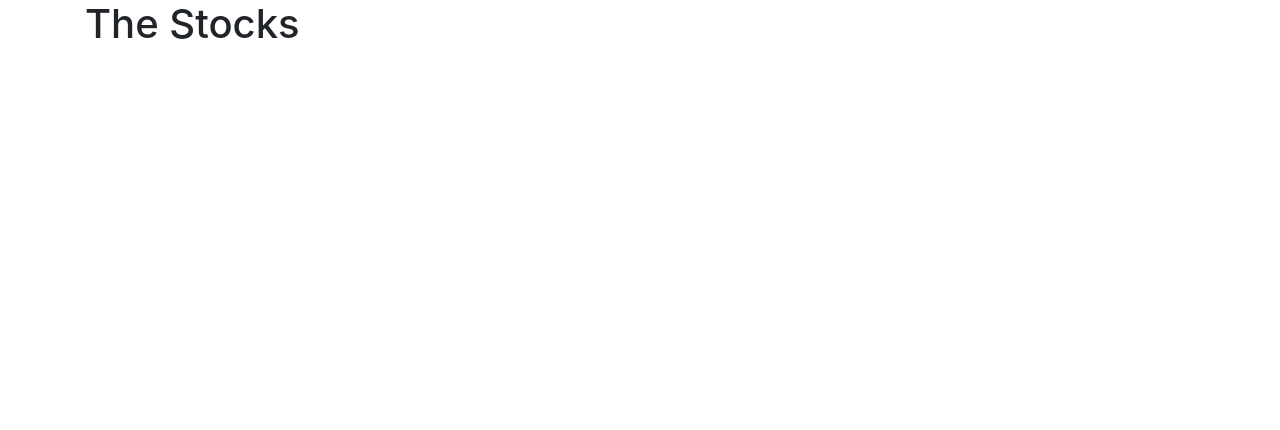
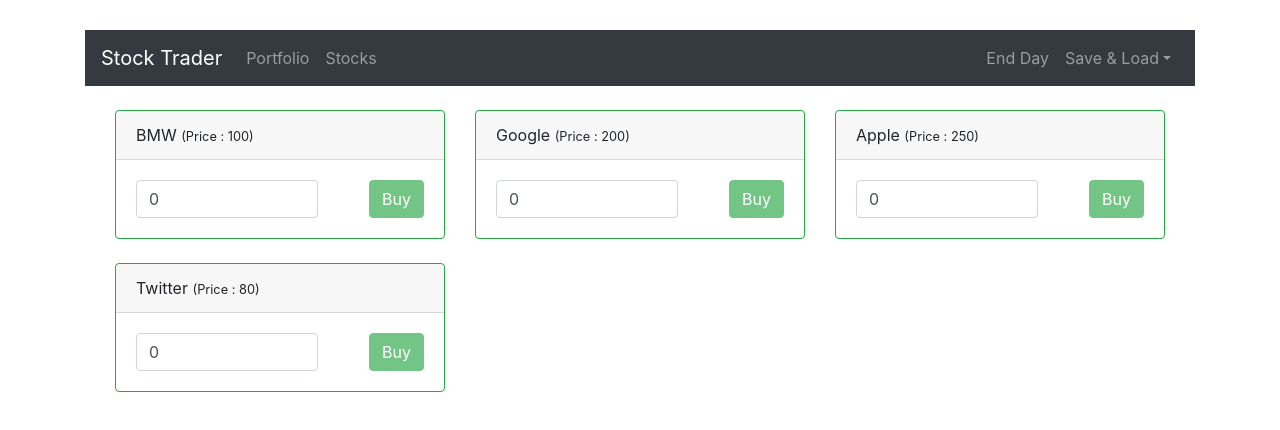
Before and after one commit to AllenLin0321/stock-trader, a Vue app: page /stocks in a window 1280 px wide. Shown: the top 430 px of the page. Built offline with nearby package versions, Linux system fonts and the light colour scheme.

Commit message:
Setup Vuex

```diff
--- a/src/App.vue
+++ b/src/App.vue
@@ -1,17 +1,25 @@
 <template>
     <b-container>
-        <router-view></router-view>
+        <Header></Header>
+        <b-col md="12">
+            <router-view></router-view>
+        </b-col>
     </b-container>
 
 </template>
 
 <script>
+    import Header from '@/components/Header'
     export default {
-
+        components: {
+            Header
+        }
     }
 </script>
 
 
 <style lang="scss">
-
+    body {
+        padding: 30px;
+    }
 </style>
--- a/src/components/Header.vue
+++ b/src/components/Header.vue
@@ -1,3 +1,30 @@
 <template>
-    <h1>The Header Component</h1>
+  <div>
+    <b-navbar toggleable="lg" type="dark" variant="dark">
+      <b-navbar-brand to="/">Stock Trader</b-navbar-brand>
+
+      <b-navbar-toggle target="nav-collapse"></b-navbar-toggle>
+
+      <b-collapse id="nav-collapse" is-nav>
+        <b-navbar-nav>
+          <b-nav-item to="/portfolio">Portfolio</b-nav-item>
+          <b-nav-item to="/stocks">Stocks</b-nav-item>
+        </b-navbar-nav>
+
+        <!-- Right aligned nav items -->
+        <b-navbar-nav class="ml-auto">
+
+          <b-nav-item href="#">End Day</b-nav-item>
+
+          <b-nav-item-dropdown right>
+            <!-- Using 'button-content' slot -->
+            <template slot="button-content">Save & Load</template>
+            <b-dropdown-item href="#">Save Data</b-dropdown-item>
+            <b-dropdown-item href="#">Load Data</b-dropdown-item>
+          </b-nav-item-dropdown>
+
+        </b-navbar-nav>
+      </b-collapse>
+    </b-navbar>
+  </div>
 </template>
--- a/src/components/stocks/Stock.vue
+++ b/src/components/stocks/Stock.vue
@@ -0,0 +1,48 @@
+<template>
+    <b-col sm="6" md="4" class="float-left mt-4">
+        <b-card
+            border-variant="success">
+            <div slot="header">{{ stock.name }}
+                <small>(Price : {{ stock.price }})</small>
+            </div>
+            <b-row>
+                <b-col md="8">
+                    <b-form-input
+                        type="number"
+                        placeholder="Quantity"
+                        class="float-left"
+                        v-model="quantity"></b-form-input>
+                </b-col>
+                <b-col>
+                    <b-button
+                        variant="success"
+                        class="float-right"
+                        @click="buyStock"
+                        :disabled="quantity <= 0 || Number.isInteger(quantity)">Buy</b-button>
+                </b-col>
+            </b-row>
+        </b-card>
+    </b-col>
+</template>
+
+<script>
+    export default {
+        props: ['stock'],
+        data() {
+            return {
+                quantity: 0
+            }
+        },
+        methods: {
+            buyStock() {
+                const order = {
+                    stockId: this.stock.id,
+                    stockPrice: this.stock.price,
+                    quantity: this.quantity
+                };
+                console.log(order);
+                this.quantity = 0;
+            }
+        }
+    }
+</script>
--- a/src/components/stocks/Stocks.vue
+++ b/src/components/stocks/Stocks.vue
@@ -1,3 +1,27 @@
 <template>
-    <h1>The Stocks </h1>
+    <div>
+        <app-stock
+            v-for="(stock, index) in stocks"
+            :key="index"
+            :stock="stock"></app-stock>
+    </div>
 </template>
+
+<script>
+    import appStock from './Stock'
+    export default {
+        data() {
+            return {
+                stocks: [
+                    { id: 1, name: 'BMW', price: 100 },
+                    { id: 2, name: 'Google', price: 200 },
+                    { id: 3, name: 'Apple', price: 250 },
+                    { id: 4, name: 'Twitter', price: 80 }
+                ]
+            }
+        },
+        components: {
+            appStock
+        }
+    }
+</script>
--- a/src/main.js
+++ b/src/main.js
@@ -1,7 +1,7 @@
 import Vue from 'vue';
 import App from './App.vue';
 import router from './router';
-import store from './store';
+import store from './store/store';
 import BootstrapVue from 'bootstrap-vue';
 import 'bootstrap/dist/css/bootstrap.css'
 import 'bootstrap-vue/dist/bootstrap-vue.css'
--- /dev/null
+++ b/src/store/modules/stocks.js
@@ -0,0 +1,3 @@
+const state = {
+    stocks: []
+}
```
Also changed, not shown: src/store/store.js (renamed from src/store.js).
